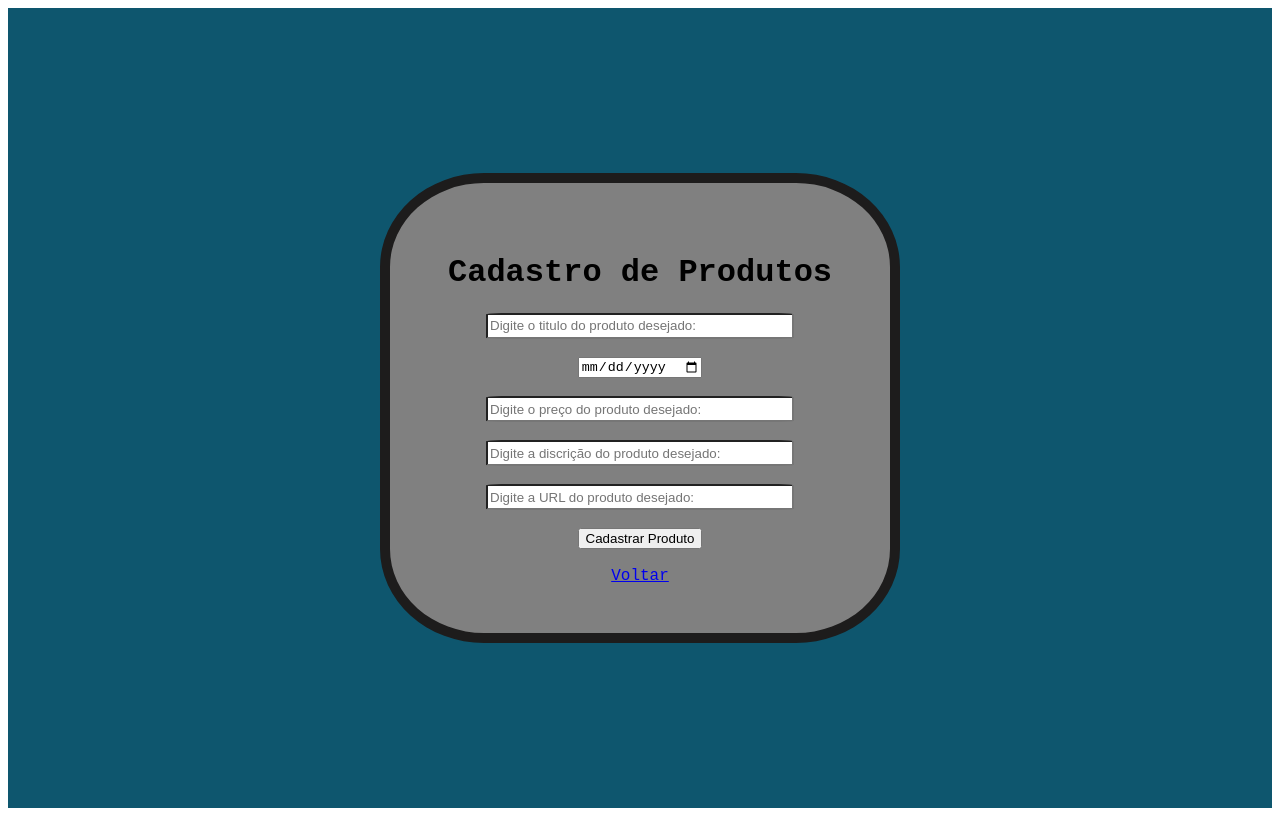
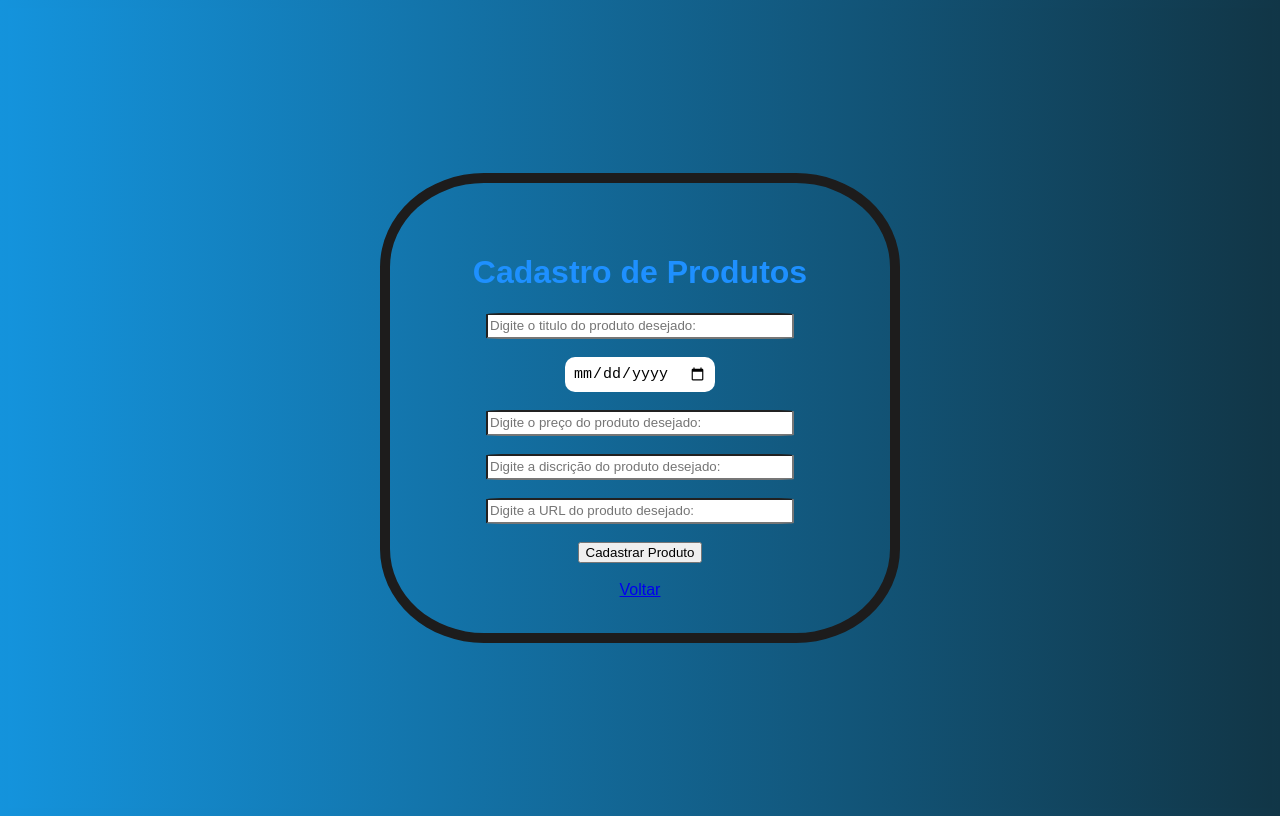
Before and after one commit to viniciussolique39/PTAC03FRONTEND, a Next.js app: page /cadastro in a window 1280 px wide. Built offline with nearby package versions, Linux system fonts and the light colour scheme.

Commit message:
Estilização no CSS

```diff
--- a/src/app/cadastro/page.js
+++ b/src/app/cadastro/page.js
@@ -22,7 +22,7 @@ export default function Cadastro() {
             imagem: imagem
         }
         const produtosJson = JSON.stringify(produtos);
-        fetch("http://localhost:3003/produtos", {
+        fetch("http://localhost:3000/produtos", {
             method: "POST",
             headers: { "content-Type": "application/json" },
             body: produtosJson
@@ -40,7 +40,7 @@ export default function Cadastro() {
                     onChange={e => setTitulo(e.target.value)}
                 />
                 <br/><br/>
-                <input
+                <input className={styles.data_cadastro}
                     type="date"
                     placeholder='Digite a data do produto desejado:'
                     nome="Data"
--- a/src/app/globals.css
+++ b/src/app/globals.css
@@ -0,0 +1,14 @@
+body{
+     font-family: Arial, Helvetica, sans-serif;
+            background-image: linear-gradient(to right, rgb(20,147,220), rgb(17, 54, 71));
+    text-align: center;
+}
+.cadastro{
+     top: -20px;
+     font-size: 12px;
+     color: dodgerblue;
+      top: 0px;
+      left: 0px;
+      pointer-events: none;
+      transition: .5s;
+}
--- a/src/app/layout.js
+++ b/src/app/layout.js
@@ -1,5 +1,4 @@
 import './globals.css'
-import'./page.module.css'
 import { Inter } from 'next/font/google'
 
 const inter = Inter({ subsets: ['latin'] })
--- a/src/app/page.js
+++ b/src/app/page.js
@@ -1,5 +1,7 @@
 "use client"
+
 import Link from 'next/link';
+import './globals.css'
 
 export default async function Home() {
 
@@ -9,9 +11,8 @@ export default async function Home() {
   const produtos = await req.json();
 
   return (
-    <style>
 
-    <main> <Link href="/cadastro" className='voltar'> CADASTRAR </Link>
+    <main> <Link href="/cadastro" className='cadastro'> CADASTRAR </Link>
 
       {produtos.map(produtos => (
         <div key={produtos.codigo}>
@@ -25,6 +26,5 @@ export default async function Home() {
         </div>
       ))}
     </main>
-    </style>
   )
 }
--- a/src/app/page.module.css
+++ b/src/app/page.module.css
@@ -1,15 +1,14 @@
 
 .main {
-
+  background-image: linear-gradient(to right, rgb(20,147,220), rgb(17, 54, 71));
   display: flex;
   align-items: center;
   justify-content: center;
   height: 100vh;
-  background-color: rgb(14, 86, 110);
  }
  .form {
-  background-color: grey;
-  font-family: 'Courier New', Courier, monospace;
+  color: dodgerblue;
+  font-family: Arial, Helvetica, sans-serif;
   width: 500px;
   height: 400px;
   padding-top: 50px;
@@ -25,3 +24,12 @@
   height: 20px;
   border-radius: 5%;
 }
+
+.data_cadastro{
+
+  border: none;
+  padding: 8px;
+  border-radius: 10px;
+  outline: none;
+  font-size: 15px;
+}
```
Also changed, not shown: public/digital-technology-electronic-background-v_2432779jpg!w700wp.webp (deleted).
